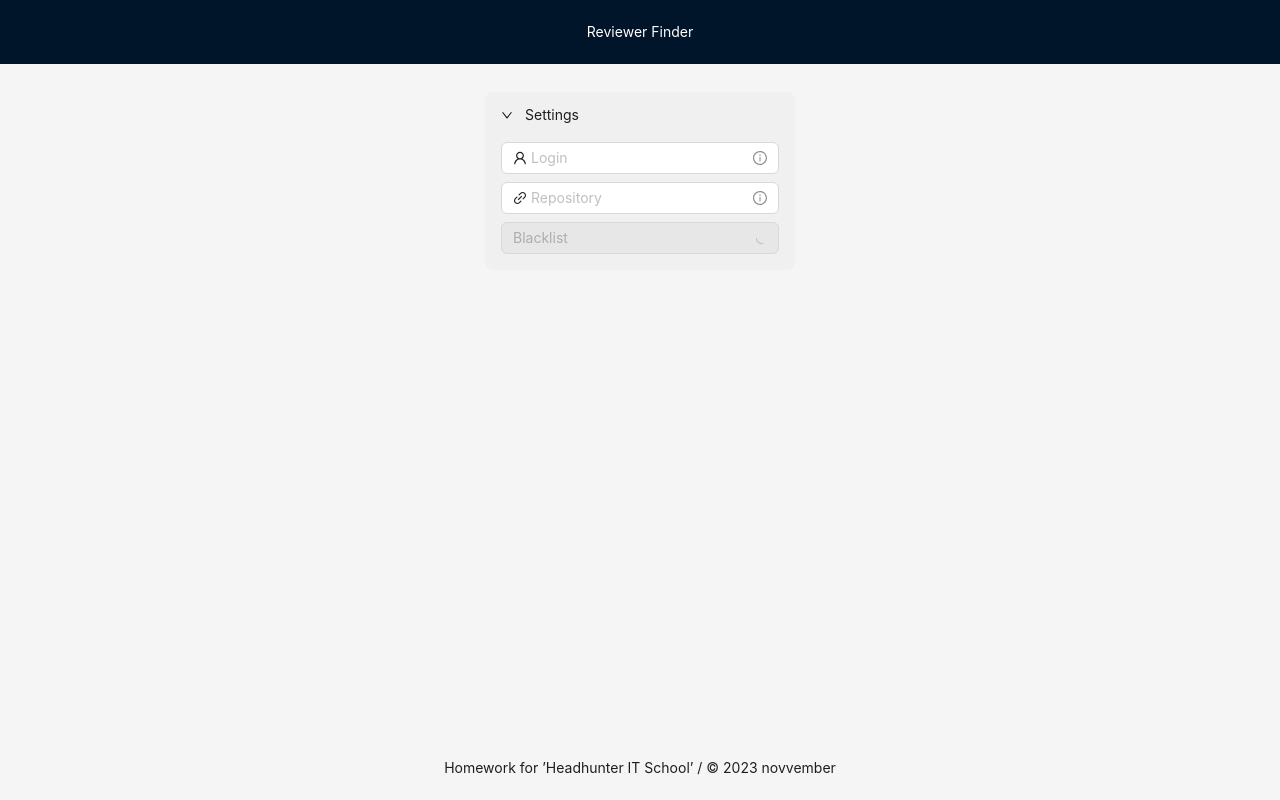
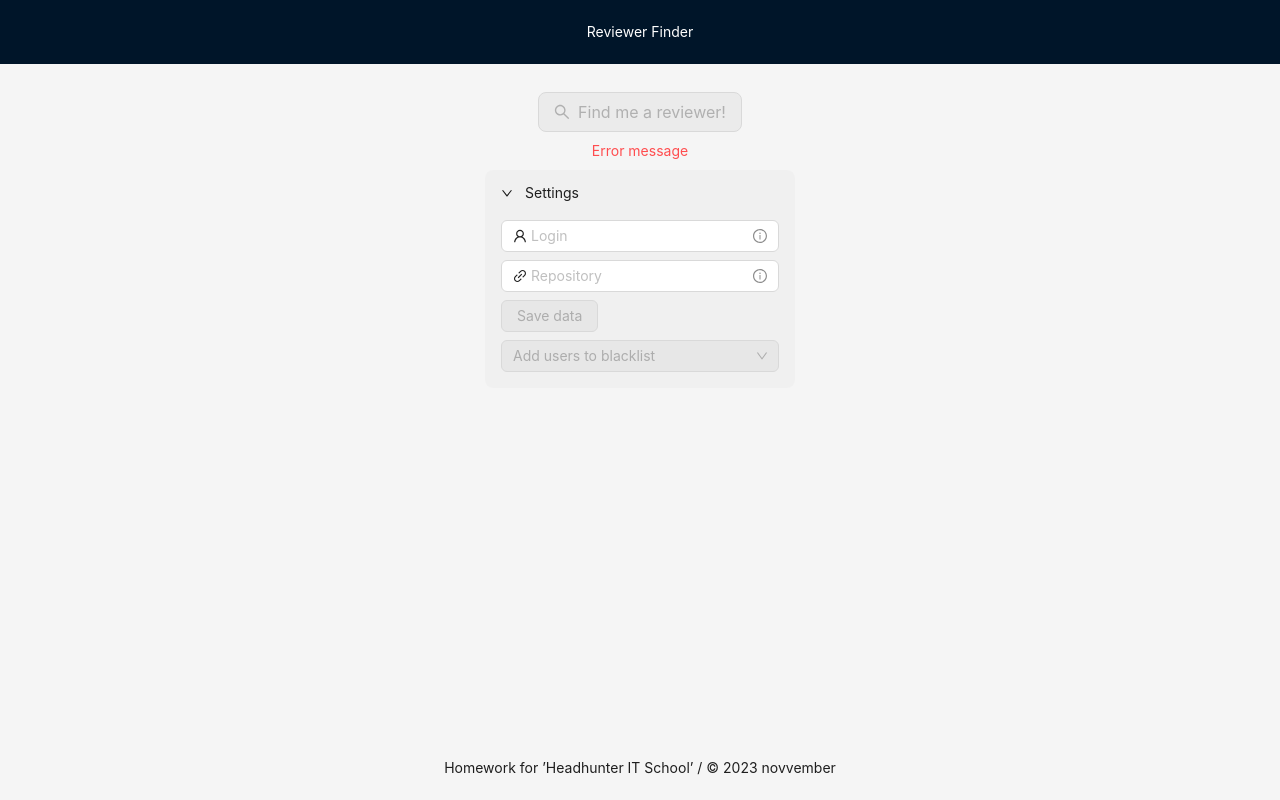
Before and after one commit to novvember/hh-reviewer-finder, a React (Create React App) app: page / in a window 1280 px wide. Built offline with nearby package versions, Linux system fonts and the light colour scheme.

Commit message:
Get contributors for repo

```diff
--- a/package.json
+++ b/package.json
@@ -4,6 +4,8 @@
   "homepage": "https://novvember.github.io/hh-reviewer-finder",
   "private": true,
   "dependencies": {
+    "@octokit/core": "^4.2.0",
+    "@reduxjs/toolkit": "^1.9.2",
     "@testing-library/jest-dom": "^5.16.5",
     "@testing-library/react": "^13.4.0",
     "@testing-library/user-event": "^13.5.0",
@@ -17,6 +19,7 @@
     "react-redux": "^8.0.5",
     "react-scripts": "5.0.1",
     "redux": "^4.2.0",
+    "redux-thunk": "^2.4.2",
     "typescript": "^4.9.4",
     "web-vitals": "^2.1.4"
   },
--- a/src/components/App.tsx
+++ b/src/components/App.tsx
@@ -1,14 +1,21 @@
-import { Layout } from 'antd';
+import { SearchOutlined } from '@ant-design/icons';
+import { Button, Layout, Typography } from 'antd';
 import Footer from './Footer';
 import Header from './Header';
 import Main from './Main';
 import Settings from './Settings';
+
+const { Text } = Typography;
 
 function App() {
   return (
     <Layout className="app" style={{ minHeight: '100vh' }}>
       <Header />
       <Main>
+        <Button type="primary" size='large' icon={<SearchOutlined />} disabled>
+          Find me a reviewer!
+        </Button>
+        <Text type="danger">Error message</Text>
         <Settings />
       </Main>
       <Footer />
--- a/src/components/Main.tsx
+++ b/src/components/Main.tsx
@@ -1,3 +1,4 @@
+import { Space } from 'antd';
 import { Content } from 'antd/es/layout/layout';
 
 type MainType = {
@@ -7,7 +8,9 @@ type MainType = {
 function Main({ children }: MainType) {
   return (
     <Content>
-      <div className="main">{children}</div>
+      <Space className="main" direction="vertical" align="center">
+        {children}
+      </Space>
     </Content>
   );
 }
--- a/src/components/Settings.tsx
+++ b/src/components/Settings.tsx
@@ -1,19 +1,43 @@
-import { Collapse, Input, Select, Space, Tooltip } from 'antd';
+import { Button, Collapse, Input, Select, Space, Tooltip } from 'antd';
 import {
   UserOutlined,
   InfoCircleOutlined,
   LinkOutlined,
-  CaretRightOutlined,
 } from '@ant-design/icons';
-import { useState } from 'react';
-import { BaseOptionType } from 'antd/es/select';
+import { ChangeEvent, useState } from 'react';
+import { SelectProps } from 'antd/es/select';
+import { useAppDispatch, useAppSelector } from '../store';
+import {
+  fetchContributors,
+  selectHasError,
+  selectIsLoading,
+} from '../store/settings';
 
 const { Panel } = Collapse;
 
 function Settings() {
+  const dispatch = useAppDispatch();
+
   const [login, setLogin] = useState<string>('');
-  const [link, setLink] = useState<string>('');
-  const [list, setList] = useState<BaseOptionType[]>([]);
+  const [repo, setRepo] = useState<string>('');
+  const [list, setList] = useState<SelectProps['options']>([]);
+
+  const isLoading = useAppSelector(selectIsLoading);
+  const hasError = useAppSelector(selectHasError);
+
+  const isReady = login && repo;
+
+  function handleLoginChange(evt: ChangeEvent<HTMLInputElement>) {
+    setLogin(evt.target.value);
+  }
+
+  function handleRepoChange(evt: ChangeEvent<HTMLInputElement>) {
+    setRepo(evt.target.value);
+  }
+
+  function handleSaveClick() {
+    dispatch(fetchContributors({ login, repo }));
+  }
 
   function handleListChange(value: string[]) {}
 
@@ -29,27 +53,39 @@ function Settings() {
                 <InfoCircleOutlined style={{ color: 'rgba(0,0,0,.45)' }} />
               </Tooltip>
             }
+            value={login}
+            onChange={handleLoginChange}
           />
 
           <Input
             placeholder="Repository"
             prefix={<LinkOutlined />}
             suffix={
-              <Tooltip title="Link to github repository">
+              <Tooltip title="Name for github repository">
                 <InfoCircleOutlined style={{ color: 'rgba(0,0,0,.45)' }} />
               </Tooltip>
             }
+            value={repo}
+            onChange={handleRepoChange}
           />
+
+          <Button
+            onClick={handleSaveClick}
+            disabled={!isReady}
+            loading={isLoading}
+            danger={hasError}
+          >
+            Save data
+          </Button>
 
           <Select
             mode="multiple"
             allowClear
             style={{ width: '100%' }}
-            placeholder="Blacklist"
+            placeholder="Add users to blacklist"
             onChange={handleListChange}
             options={list}
-            loading
-            disabled
+            disabled={!isReady}
           />
         </Space>
       </Panel>
--- a/src/index.tsx
+++ b/src/index.tsx
@@ -1,13 +1,18 @@
 import React from 'react';
 import ReactDOM from 'react-dom/client';
+import { Provider } from 'react-redux/es/exports';
 import App from './components/App';
 import './index.css';
+import { store } from './store';
 
 const root = ReactDOM.createRoot(
   document.getElementById('root') as HTMLElement,
 );
+
 root.render(
   <React.StrictMode>
-    <App />
+    <Provider store={store}>
+      <App />
+    </Provider>
   </React.StrictMode>,
 );
--- /dev/null
+++ b/src/store/index.ts
@@ -0,0 +1,15 @@
+import { configureStore } from '@reduxjs/toolkit';
+import { TypedUseSelectorHook, useDispatch, useSelector } from 'react-redux';
+import settingsReducer from './settings';
+
+export const store = configureStore({
+  reducer: {
+    settings: settingsReducer,
+    // reviewers: reviewersReducer,
+  },
+});
+
+export type ApplicationState = ReturnType<typeof store.getState>;
+
+export const useAppDispatch = () => useDispatch<typeof store.dispatch>();
+export const useAppSelector: TypedUseSelectorHook<ApplicationState> = useSelector;
--- /dev/null
+++ b/src/store/settings.ts
@@ -0,0 +1,70 @@
+import { createAsyncThunk, createSlice } from '@reduxjs/toolkit';
+import { ApplicationState } from '.';
+
+type SettingsData = {
+  login: string;
+  repo: string;
+};
+
+export type SettingsType = {
+  isLoading: boolean;
+  hasError: boolean;
+} & SettingsData;
+
+const initialState: SettingsType = {
+  login: '',
+  repo: '',
+  isLoading: false,
+  hasError: false,
+};
+
+export const fetchContributors = createAsyncThunk(
+  'settings/fetchContributors',
+  async ({ login, repo }: SettingsData) => {
+    const res = await fetch(
+      `https://api.github.com/repos/${login}/${repo}/contributors`,
+    );
+    if (!res.ok) throw new Error();
+    const contributors = await res.json();
+    return {
+      login,
+      repo,
+      contributors,
+    };
+  },
+);
+
+const settingsSlice = createSlice({
+  name: 'settings',
+  initialState,
+  reducers: {},
+  extraReducers: (builder) => {
+    builder
+      .addCase(fetchContributors.pending, (state) => {
+        state.isLoading = true;
+        state.hasError = false;
+      })
+      .addCase(fetchContributors.rejected, (state) => {
+        state.isLoading = false;
+        state.hasError = true;
+      })
+      .addCase(fetchContributors.fulfilled, (state, action) => {
+        state.isLoading = false;
+        state.hasError = false;
+        state.login = action.payload.login;
+        state.repo = action.payload.repo;
+      });
+  },
+});
+
+export default settingsSlice.reducer;
+
+export const selectIsLoading = (state: ApplicationState) =>
+  state.settings.isLoading;
+
+export const selectHasError = (state: ApplicationState) =>
+  state.settings.hasError;
+
+export const selectLogin = (state: ApplicationState) => state.settings.login;
+
+export const selectRepo = (state: ApplicationState) => state.settings.repo;
```
Also changed, not shown: 1 other file (tests, documents, lock files or other folders).
